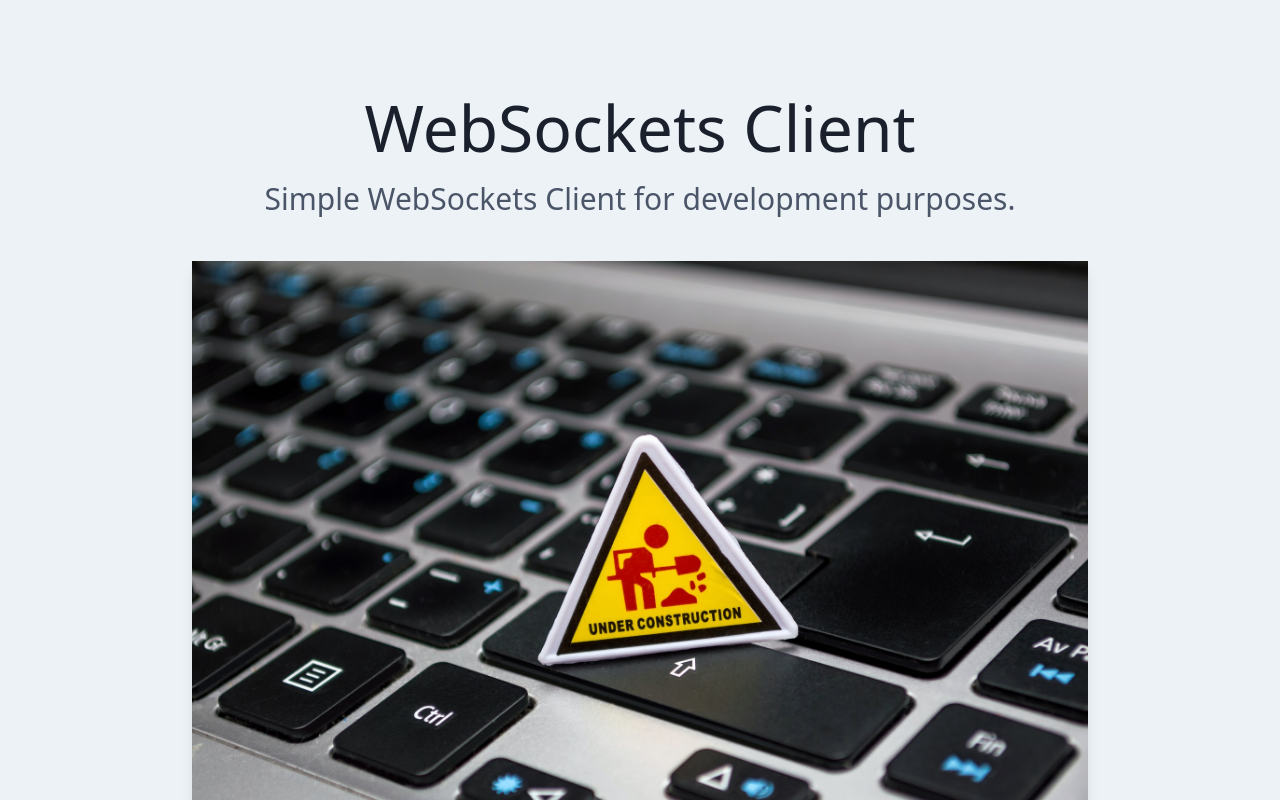
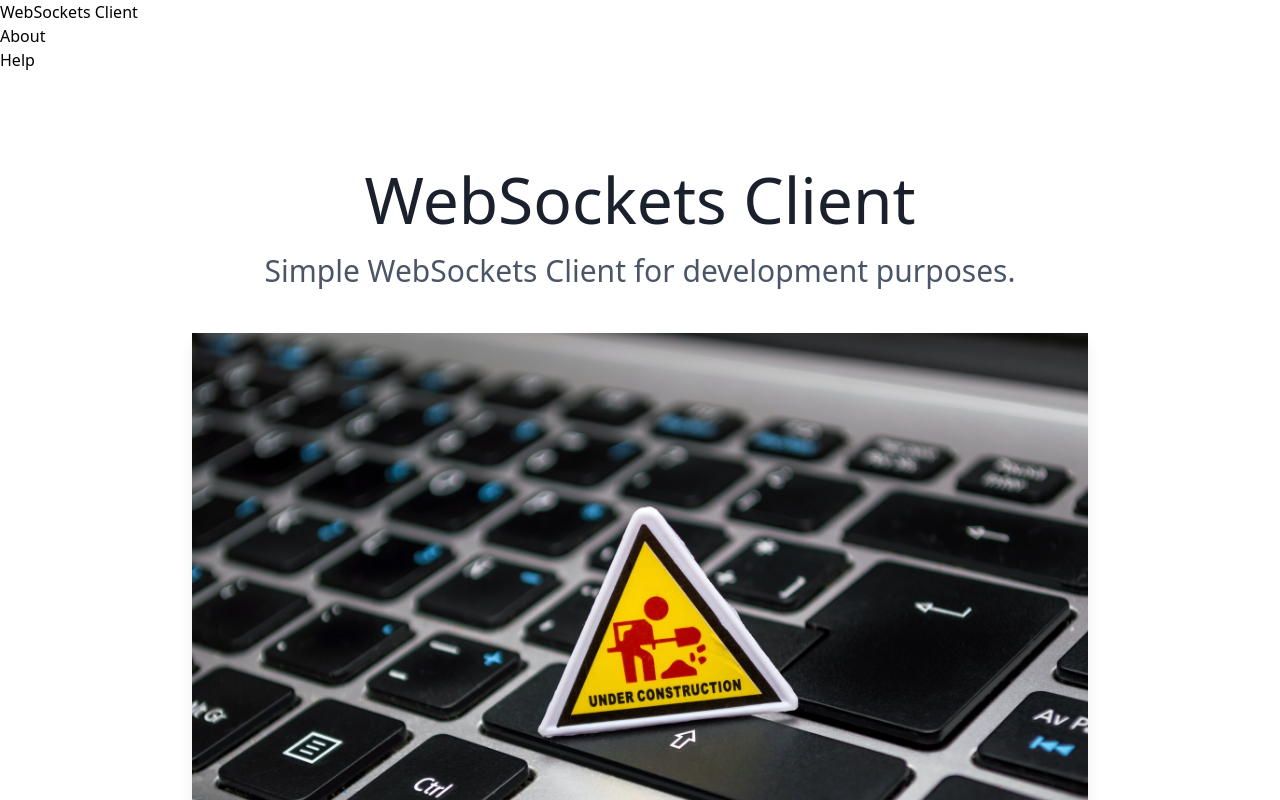
Before and after one commit to pablo-puga/ws-client, a React (Create React App) app: page / in a window 1280 px wide. Shown: the top 800 px of the page. Built offline with nearby package versions, Linux system fonts and the light colour scheme.

Commit message:
Added the HashRouter and the 3 basic pages of the application

```diff
--- a/src/App.tsx
+++ b/src/App.tsx
@@ -1,32 +1,24 @@
 import React from 'react';
+import { HashRouter, Route, NavLink } from 'react-router-dom';
 
-import underCostruction from './under-construction.jpg';
+import About from './pages/About';
+import Help from './pages/Help';
+import WSClient from './pages/WSClient';
 
 const App: React.FC = () => {
     return (
-        <article className="h-screen w-full mx-auto px-5 pt-5 sm:pt-10 md:pt-15 lg:pt-20 xl:pt-25 font-sans text-center bg-gray-200">
-            <h1 className="text-2xl sm:text-3xl md:text-4xl lg:text-5xl xl:text-6xl font-medium text-gray-900">
-                WebSockets Client
-            </h1>
-            <h2 className="text-base sm:text-lg md:text-xl lg:text-2xl xl:text-3xl text-gray-700">
-                Simple WebSockets Client for development purposes.
-            </h2>
-            <img
-                src={underCostruction}
-                alt="Under Construction"
-                className="w-full max-w-4xl mt-10 mx-auto shadow-xs md:shadow-sm lg:shadow-lg"
-            />
-            <small className="block pt-8 text-gray-600 md:text-base">
-                By&nbsp;
-                <a
-                    href="https://github.com/pablo-puga"
-                    title="Pablo Puga GitHub Profile"
-                    className="font-medium hover:text-gray-900 transition-colors duration-300"
-                >
-                    Pablo Puga
-                </a>
-            </small>
-        </article>
+        <HashRouter basename="/">
+            <nav>
+                <ul>
+                    <li><NavLink to="/">WebSockets Client</NavLink></li>
+                    <li><NavLink to="/about">About</NavLink></li>
+                    <li><NavLink to="/help">Help</NavLink></li>
+                </ul>
+            </nav>
+            <Route exact path="/" component={WSClient}/>
+            <Route exact path="/about" component={About}/>
+            <Route exact path="/help" component={Help}/>
+        </HashRouter>
     );
 };
 
--- /dev/null
+++ b/src/pages/About.tsx
@@ -0,0 +1,13 @@
+import React from 'react';
+
+const About: React.FC = () => {
+    return (
+        <article className="h-screen w-full mx-auto px-5 pt-5 sm:pt-10 md:pt-15 lg:pt-20 xl:pt-25 font-sans text-center">
+            <h1 className="text-2xl sm:text-3xl md:text-4xl lg:text-5xl xl:text-6xl font-medium text-gray-900">
+                About
+            </h1>
+        </article>
+    );
+};
+
+export default About;
--- /dev/null
+++ b/src/pages/Help.tsx
@@ -0,0 +1,13 @@
+import React from 'react';
+
+const Help: React.FC = () => {
+    return (
+        <article className="h-screen w-full mx-auto px-5 pt-5 sm:pt-10 md:pt-15 lg:pt-20 xl:pt-25 font-sans text-center">
+            <h1 className="text-2xl sm:text-3xl md:text-4xl lg:text-5xl xl:text-6xl font-medium text-gray-900">
+                Help
+            </h1>
+        </article>
+    );
+};
+
+export default Help;
--- /dev/null
+++ b/src/pages/WSClient.tsx
@@ -0,0 +1,33 @@
+import React from 'react';
+
+import underCostruction from '../under-construction.jpg';
+
+const WSClient: React.FC = () => {
+    return (
+        <article className="h-screen w-full mx-auto px-5 pt-5 sm:pt-10 md:pt-15 lg:pt-20 xl:pt-25 font-sans text-center">
+            <h1 className="text-2xl sm:text-3xl md:text-4xl lg:text-5xl xl:text-6xl font-medium text-gray-900">
+                WebSockets Client
+            </h1>
+            <h2 className="text-base sm:text-lg md:text-xl lg:text-2xl xl:text-3xl text-gray-700">
+                Simple WebSockets Client for development purposes.
+            </h2>
+            <img
+                src={underCostruction}
+                alt="Under Construction"
+                className="w-full max-w-4xl mt-10 mx-auto shadow-xs md:shadow-sm lg:shadow-lg"
+            />
+            <small className="block pt-8 text-gray-600 md:text-base">
+                By&nbsp;
+                <a
+                    href="https://github.com/pablo-puga"
+                    title="Pablo Puga GitHub Profile"
+                    className="font-medium hover:text-gray-900 transition-colors duration-300"
+                >
+                    Pablo Puga
+                </a>
+            </small>
+        </article>
+    );
+};
+
+export default WSClient;
```
